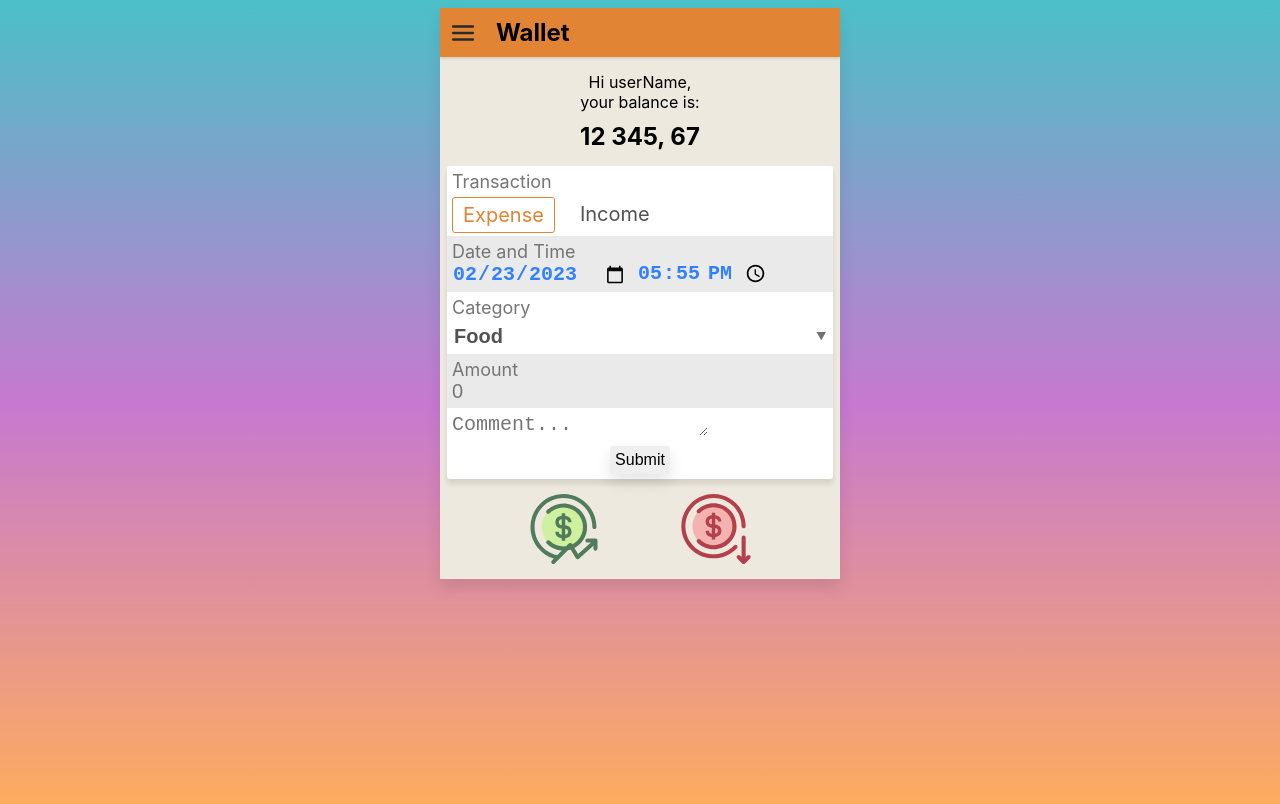
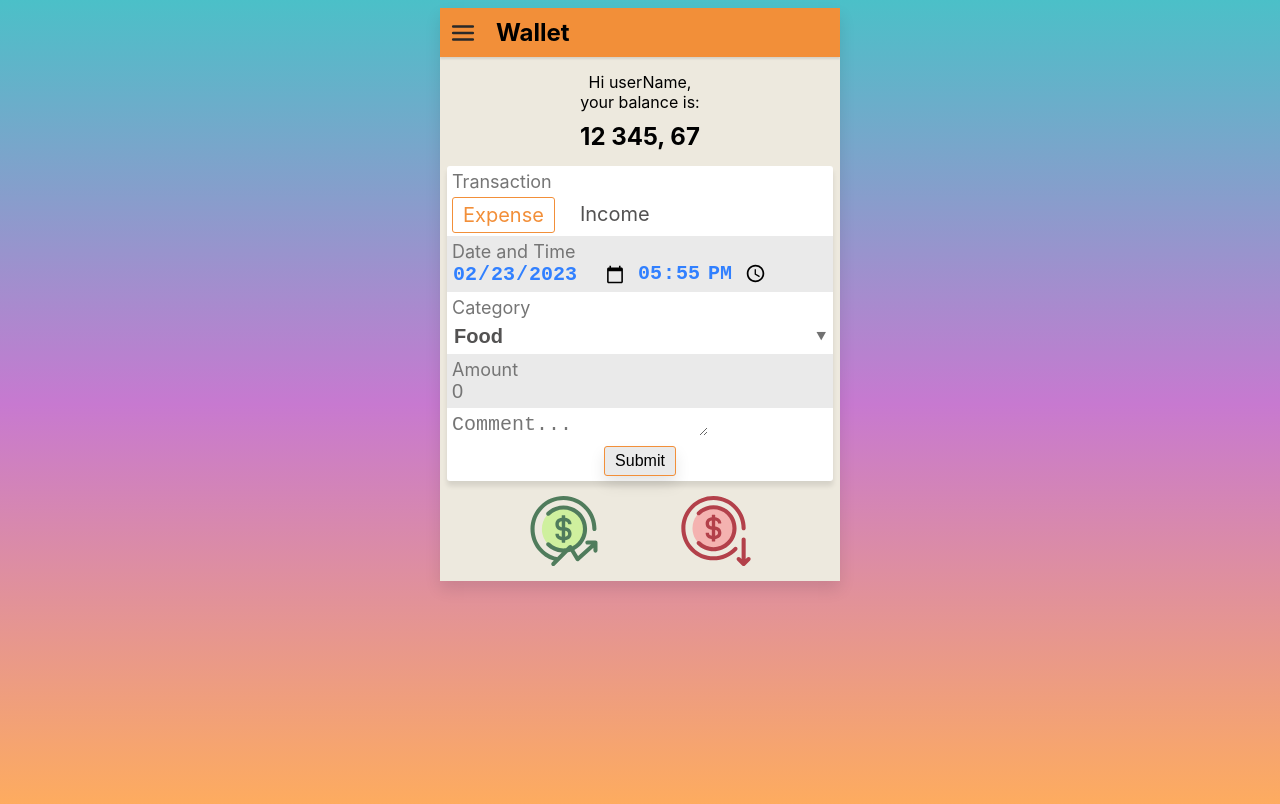
Before and after one commit to mykhailotsynkevych/react-app-wallet, a React (Create React App) app: page / in a window 1280 px wide. Shown: the top 804 px of the page. Built offline with nearby package versions, Linux system fonts and the light colour scheme.

Commit message:
End with M2-L5:Q&A

```diff
--- a/src/App.js
+++ b/src/App.js
@@ -17,6 +17,7 @@ const INITIAL_CATEGORIES = [
   { id: "1", transaction: "Expense", name: "Food" },
   { id: "2", transaction: "Expense", name: "Car" },
   { id: "3", transaction: "Expense", name: "House" },
+
   { id: "4", transaction: "Income", name: "Work" },
   { id: "5", transaction: "Income", name: "Other" },
 ];
--- a/src/components/TransactionForm/TransactionForm.module.scss
+++ b/src/components/TransactionForm/TransactionForm.module.scss
@@ -126,18 +126,22 @@ label {
 }
 
 .formBtnSubmit {
+  color: black;
   border-radius: 3px;
   font-size: 16px;
-  padding: 5px;
+  padding: 5px 10px;
   margin: 5px;
   align-self: center;
   box-shadow: 0px 8px 15px rgba(0, 0, 0, 0.1);
-  transition: scale 0.3s ease 0s, background-color 0.3s ease 0s;
+  transition: background-color 0.3s ease 0s;
+  background-color: var(--secondary-color);
+  border: 1px solid var(--main-color);
 }
 
 .formBtnSubmit:hover,
 .formBtnSubmit:focus {
   cursor: pointer;
-  scale: 1.05;
-  background-color: rgb(242, 160, 89);
+  color: white;
+  background-color: var(--main-color);
+  // border: none;
 }
--- a/src/index.scss
+++ b/src/index.scss
@@ -55,6 +55,6 @@ img {
 }
 
 :root {
---main-color: rgb(225, 132, 52);
+--main-color: rgb(242, 143, 57);
 --secondary-color: rgb(234, 234, 234);
 }
```
